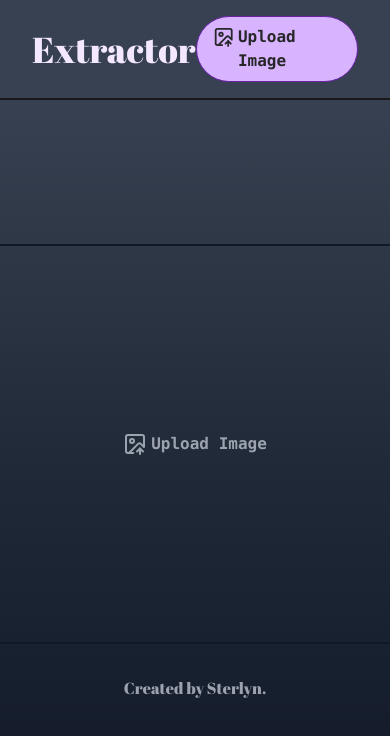
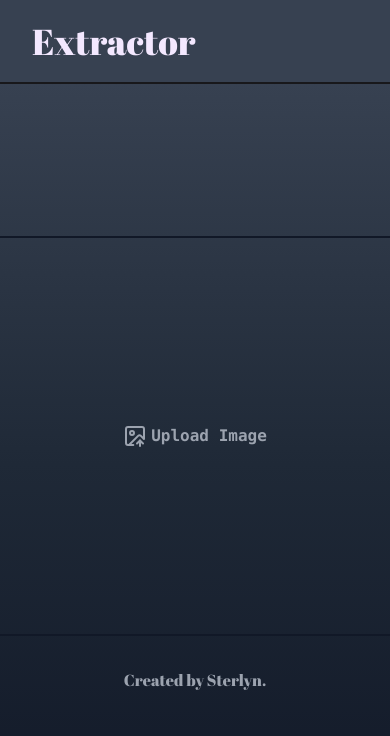
Before and after one commit to sterlyn-t/colour-extractor, a Next.js app: page / in a window 390 px wide. Shown: the top 736 px of the page. Built offline with nearby package versions, Linux system fonts and the light colour scheme.

Commit message:
responsive pt.1

```diff
--- a/app/page.tsx
+++ b/app/page.tsx
@@ -39,7 +39,7 @@ export default function Home() {
         >
           Extractor
         </h1>
-        <div className="flex justify-center align-center py-2 px-4 rounded-full hover:cursor-pointer border border-purple-800 bg-purple-300 hover:bg-purple-400 hover:border-purple-900 gap-1">
+        <div className="hidden sm:block justify-center align-center py-2 px-4 rounded-full hover:cursor-pointer border border-purple-800 bg-purple-300 hover:bg-purple-400 hover:border-purple-900 gap-1">
           <label
             className="font-semibold font-mono hover:cursor-pointer flex gap-1 text-zinc-800 hover:text-zinc-900"
             htmlFor="file"
```
